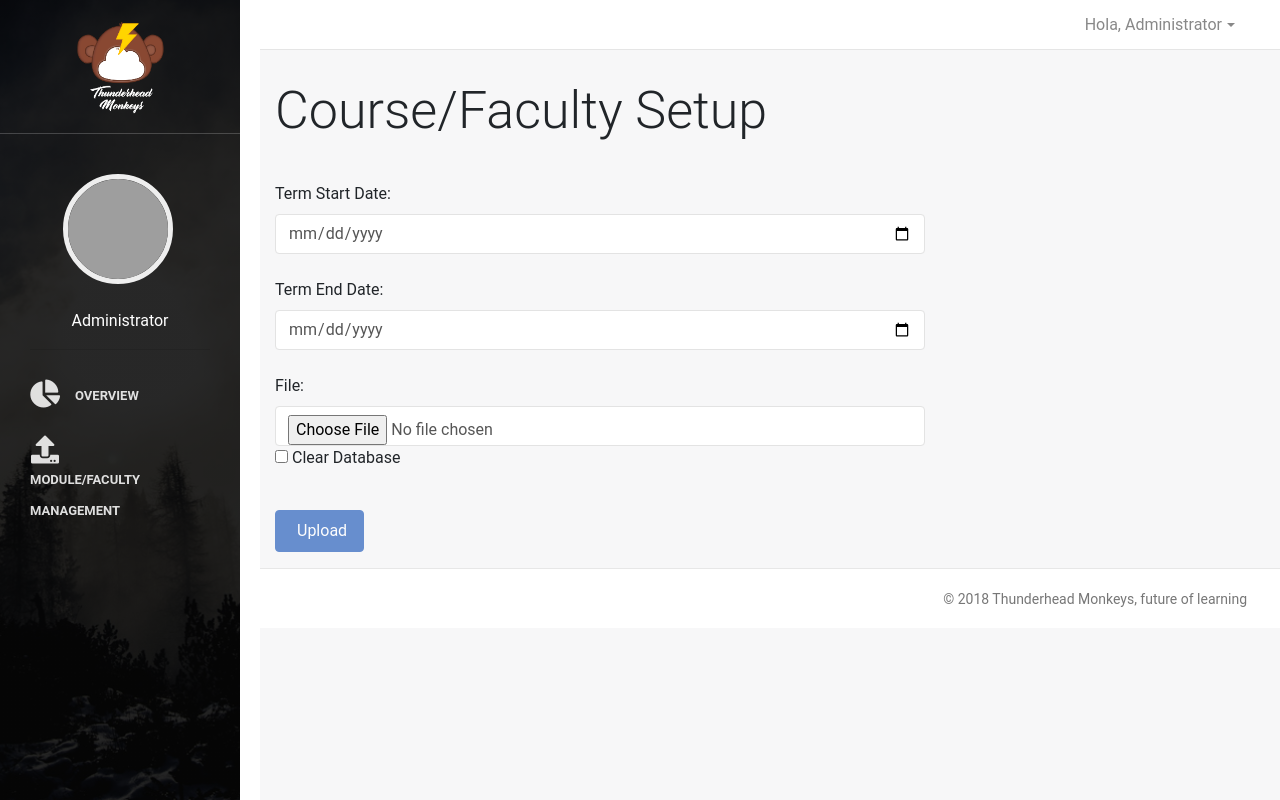
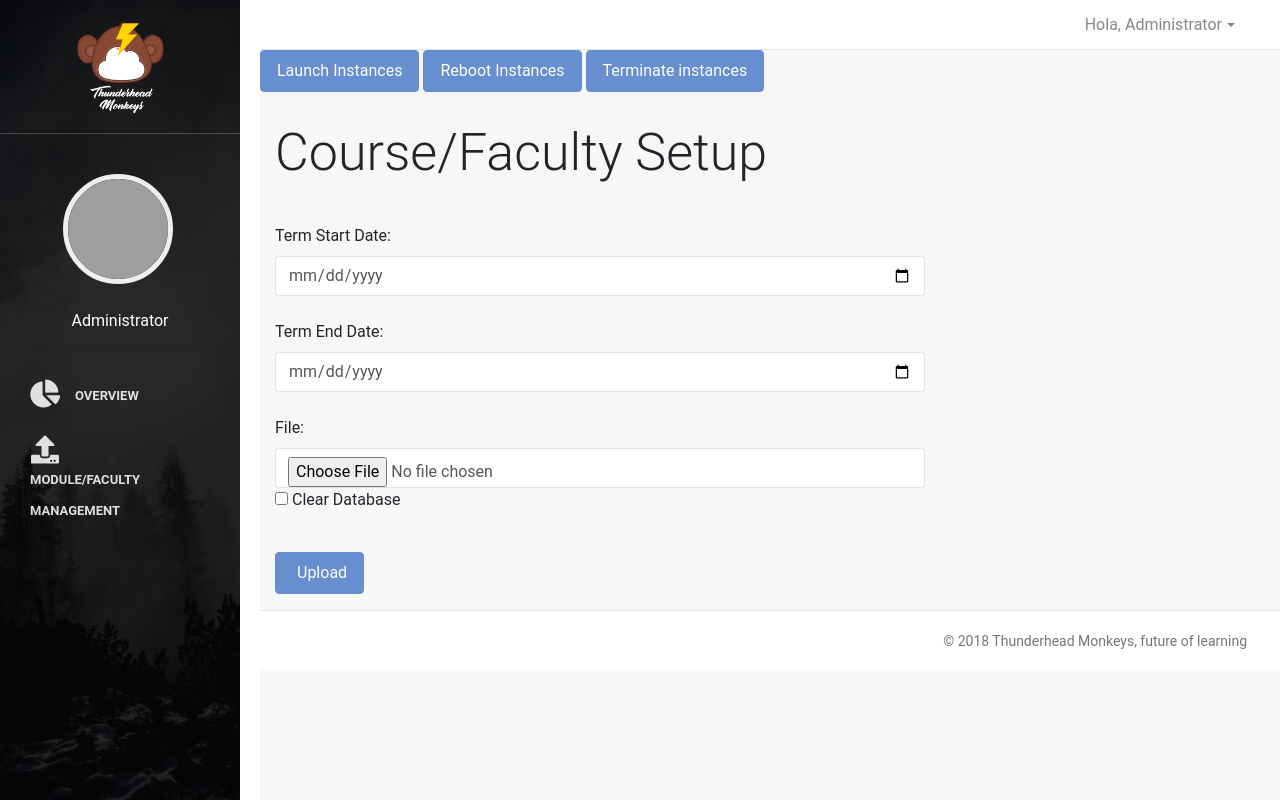
Before and after one commit to joeltaydy/MayhemFive, a Django app: page /CLEAdmin/moduleSetup in a window 1280 px wide. Run offline with Django 3.2, Linux system fonts and the light colour scheme; parts of the project's set-up code (start-up, migrations or seed data) failed here and were passed over; some libraries are stand-ins or nearby versions; grey boxes are pictures that could not be loaded.

Commit message:
Add buttons for UAT Process

```diff
--- a/CLE/Module_DeploymentMonitoring/views.py
+++ b/CLE/Module_DeploymentMonitoring/views.py
@@ -1,4 +1,6 @@
 from django.shortcuts import render
 
 def run_UAT_Process(request):
-    return render(requests,"Module_DeploymentMonitoring/Admin/<PAGE_NAME>.html",context)
+    contect = {}
+
+    return render(requests,"Administrator/admindashboard.html",context)
--- a/CLE/templates/Administrator/uploadcsv.html
+++ b/CLE/templates/Administrator/uploadcsv.html
@@ -2,6 +2,9 @@
 
 {% block bootstrapContent %}
 <body>
+    <button onclick="location.href = 'admin/run_UAT_process/?action=Launch';" type="button" class="btn btn-primary">Launch Instances</button>
+    <button onclick="location.href = 'admin/run_UAT_process/?action=Associate';" type="button" class="btn btn-primary">Reboot Instances</button>
+    <button onclick="location.href = 'admin/run_UAT_process/?action=Terminate';" type="button" class="btn btn-primary">Terminate instances</button>
     <div class="col-md-8"><h1>Course/Faculty Setup</h1></div>
     <form action="{% url 'TMmod:modSu' %}" method="POST" enctype="multipart/form-data" class="form-horizontal">
         </br>
```
